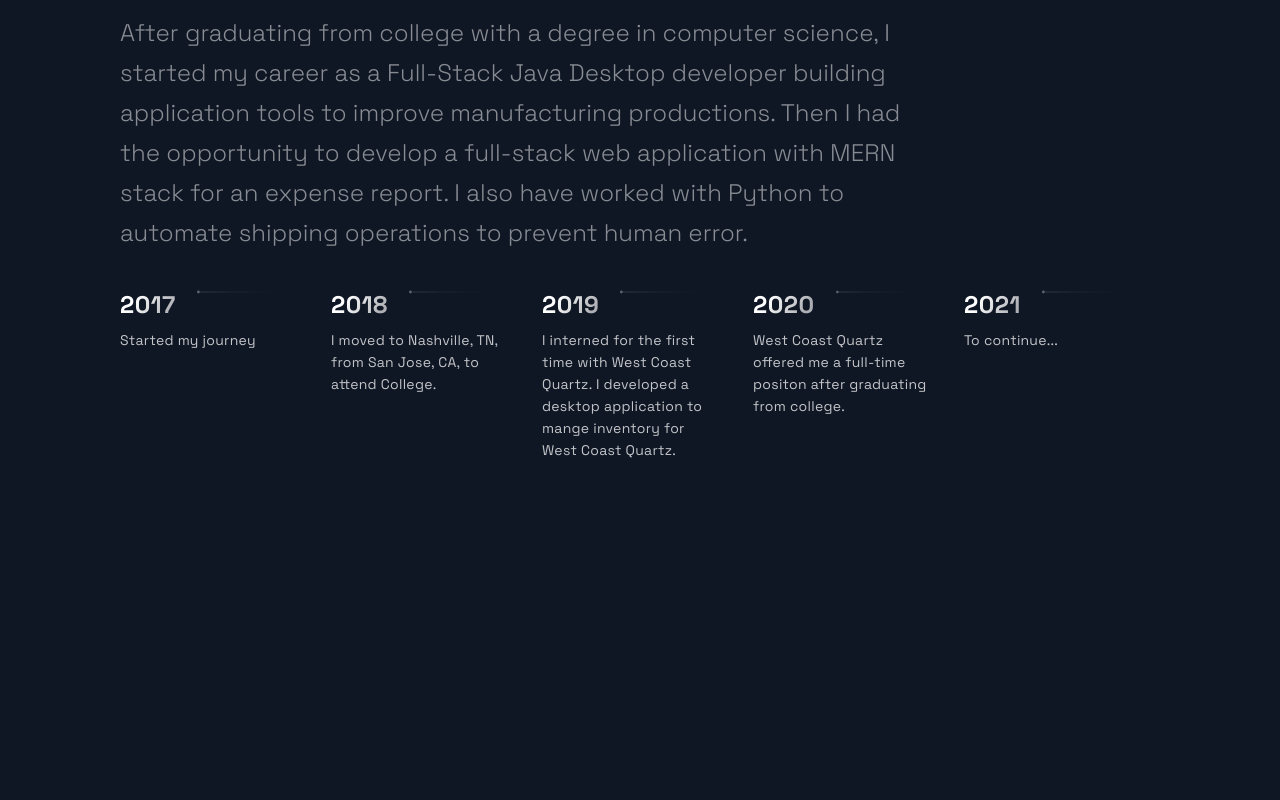
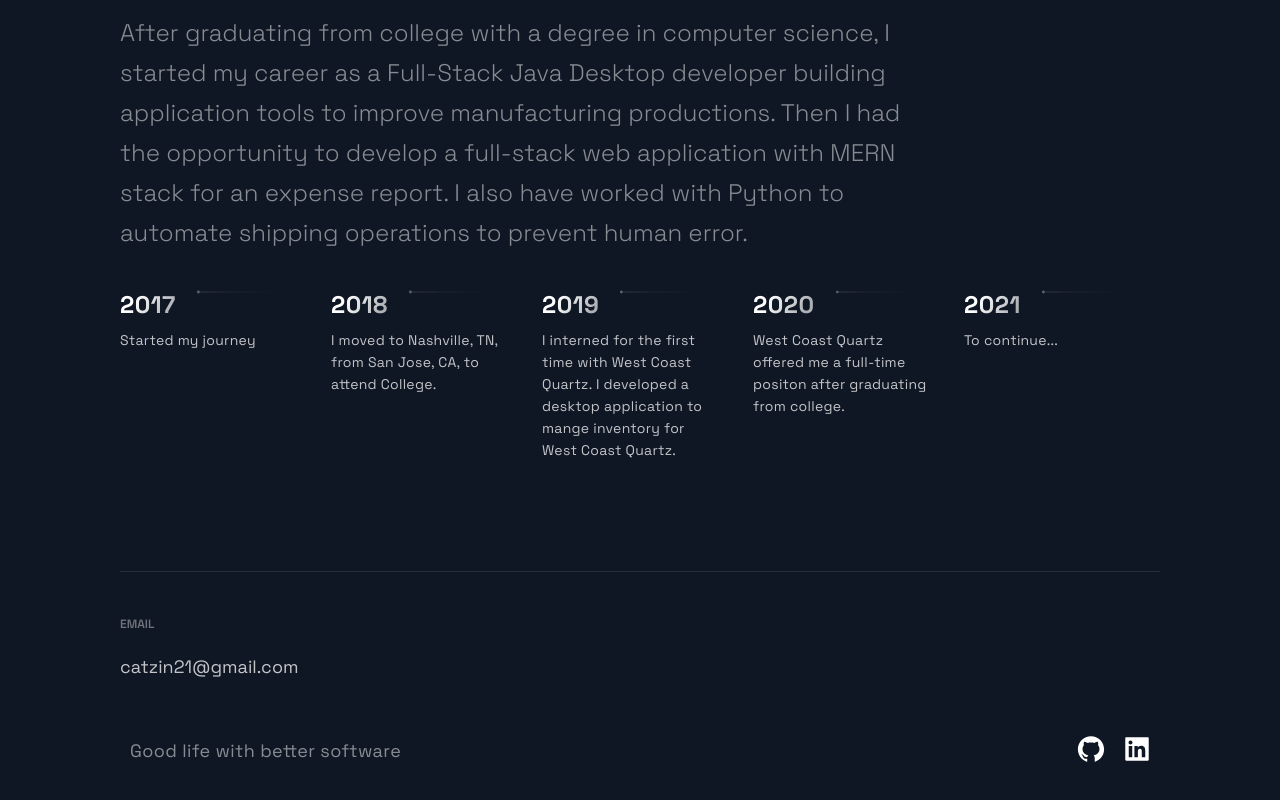
Before and after one commit to mcatzin/Portfolio-nextjs, a Next.js app: page / in a window 1280 px wide. Shown: the part 2734-3534 px from the top of the page. Before the commit the page ends 3275 px from the top, so only its background shows below. Built offline with nearby package versions, Linux system fonts and the light colour scheme.

Commit message:
Add Footer component

```diff
--- /dev/null
+++ b/src/components/Footer/Footer.js
@@ -0,0 +1,44 @@
+import React from "react";
+import { AiFillGithub, AiFillLinkedin } from "react-icons/ai";
+import {
+  CompanyContainer,
+  FooterWrapper,
+  LinkColumn,
+  LinkItem,
+  LinkList,
+  LinkTitle,
+  Slogan,
+  SocialContainer,
+  SocialIconsContainer,
+} from "./FooterStyles";
+import { SocialIcons } from "../Header/HeaderStyles";
+
+const Footer = () => {
+  return (
+    <FooterWrapper>
+      <LinkList>
+        <LinkColumn>
+          <LinkTitle>Email</LinkTitle>
+          <LinkItem href="mailto:catzin21t@gmail.com">
+            catzin21@gmail.com
+          </LinkItem>
+        </LinkColumn>
+      </LinkList>
+      <SocialIconsContainer>
+        <CompanyContainer>
+          <Slogan>Good life with better software</Slogan>
+        </CompanyContainer>
+        <SocialContainer>
+          <SocialIcons href="https://github.com/mcatzin">
+            <AiFillGithub size="3rem" />
+          </SocialIcons>
+          <SocialIcons href="www.linkedin.com/in/mario-catzin">
+            <AiFillLinkedin size="3rem" />
+          </SocialIcons>
+        </SocialContainer>
+      </SocialIconsContainer>
+    </FooterWrapper>
+  );
+};
+
+export default Footer;
--- /dev/null
+++ b/src/components/Footer/FooterStyles.js
@@ -0,0 +1,155 @@
+import styled from "styled-components";
+
+export const FooterWrapper = styled.section`
+  width: calc(100vw - 96px);
+  max-width: 1040px;
+  padding: 2rem 48px 40px;
+  margin: 1rem auto;
+  box-sizing: content-box;
+
+  @media ${(props) => props.theme.breakpoints.sm} {
+    padding: 0 16px 48px;
+    width: calc(100vw - 32px);
+  }
+`;
+
+export const LinkItem = styled.a`
+  font-size: 18px;
+  line-height: 30px;
+  color: rgba(255, 255, 255, 0.75);
+  margin-bottom: 16px;
+  transition: 0.3s ease;
+  position: relative;
+  left: 0;
+
+  &:hover {
+    color: #fff;
+    left: 6px;
+  }
+
+  @media ${(props) => props.theme.breakpoints.md} {
+    font-size: 16px;
+    line-height: 28px;
+    display: flex;
+  }
+
+  @media ${(props) => props.theme.breakpoints.sm} {
+    font-size: 8px;
+    line-height: 14px;
+    margin-bottom: 8px;
+    display: flex;
+    align-items: center;
+  }
+`;
+
+export const SocialIconsContainer = styled.div`
+  max-width: 1040px;
+  display: flex;
+  justify-content: space-between;
+
+  @media ${(props) => props.theme.breakpoints.md} {
+    display: flex;
+    justify-content: space-between;
+  }
+
+  @media ${(props) => props.theme.breakpoints.sm} {
+    display: flex;
+    width: 100%;
+    flex-direction: column;
+  }
+`;
+
+export const CompanyContainer = styled.div`
+  display: flex;
+  align-items: baseline;
+  flex-wrap: wrap;
+  margin-right: auto;
+
+  @media ${(props) => props.theme.breakpoints.md} {
+    flex-direction: column;
+    align-items: baseline;
+  }
+
+  @media ${(props) => props.theme.breakpoints.sm} {
+    display: flex;
+    flex-direction: column;
+    margin: 0 0 32px;
+    align-items: center;
+  }
+`;
+
+export const Slogan = styled.p`
+  color: rgba(255, 255, 255, 0.5);
+  min-width: 280px;
+  letter-spacing: 0.02em;
+  font-size: 18px;
+  line-height: 30px;
+  padding: 1rem;
+
+  @media ${(props) => props.theme.breakpoints.md} {
+    font-size: 16px;
+    line-height: 28px;
+  }
+
+  @media ${(props) => props.theme.breakpoints.sm} {
+    line-height: 22px;
+    font-size: 14px;
+    min-width: 100px;
+  }
+`;
+
+export const SocialContainer = styled.div`
+  display: flex;
+  align-items: center;
+
+  @media ${(props) => props.theme.breakpoints.md} {
+    justify-content: center;
+    padding-right: 16px;
+    flex-wrap: wrap;
+  }
+`;
+
+export const LinkList = styled.ul`
+  border-top: 1px solid rgba(255, 255, 255, 0.1);
+  display: grid;
+  grid-template-columns: repeat(3, minmax(85px, 220px));
+  gap: 40px;
+  padding: 40px 0 28px;
+
+  @media ${(props) => props.theme.breakpoints.lg} {
+    padding: 32px 0 16px;
+  }
+
+  @media ${(props) => props.theme.breakpoints.md} {
+    width: 100%;
+    padding: 32px 0 16px;
+    gap: 16px;
+  }
+  @media ${(props) => props.theme.breakpoints.sm} {
+    width: 100%;
+    padding: 32px 4px 16px;
+    gap: 5px;
+  }
+`;
+
+export const LinkColumn = styled.div`
+  display: flex;
+  flex-direction: column;
+  max-width: 220px;
+  width: 100%;
+`;
+export const LinkTitle = styled.h4`
+  font-style: normal;
+  font-weight: 600;
+  font-size: 12px;
+  line-height: 24px;
+  text-transform: uppercase;
+  color: rgba(255, 255, 255, 0.4);
+  margin-bottom: 16px;
+
+  @media ${(props) => props.theme.breakpoints.sm} {
+    font-size: 10px;
+    line-height: 12px;
+    margin-bottom: 8px;
+  }
+`;
--- a/src/components/Header/Header.js
+++ b/src/components/Header/Header.js
@@ -50,7 +50,10 @@
       <SocialIcons href="https://github.com/mcatzin">
         <AiFillGithub size="3rem" />
       </SocialIcons>
-      <SocialIcons href="https://linkedin.com">
+      <SocialIcons
+        href="www.linkedin.com/in/mario-catzin
+"
+      >
         <AiFillLinkedin size="3rem" />
       </SocialIcons>
     </Div3>
--- a/src/pages/index.js
+++ b/src/pages/index.js
@@ -4,6 +4,7 @@
 import Projects from "../components/Projects/Projects";
 import Technologies from "../components/Technologies/Technologies";
 import TimeLine from "../components/TimeLine/TimeLine";
+import Footer from "../components/Footer/Footer";
 
 const Home = () => {
   return (
@@ -14,6 +15,7 @@
       <Projects />
       <Technologies />
       <TimeLine />
+      <Footer />
     </Layout>
   );
 };
```
